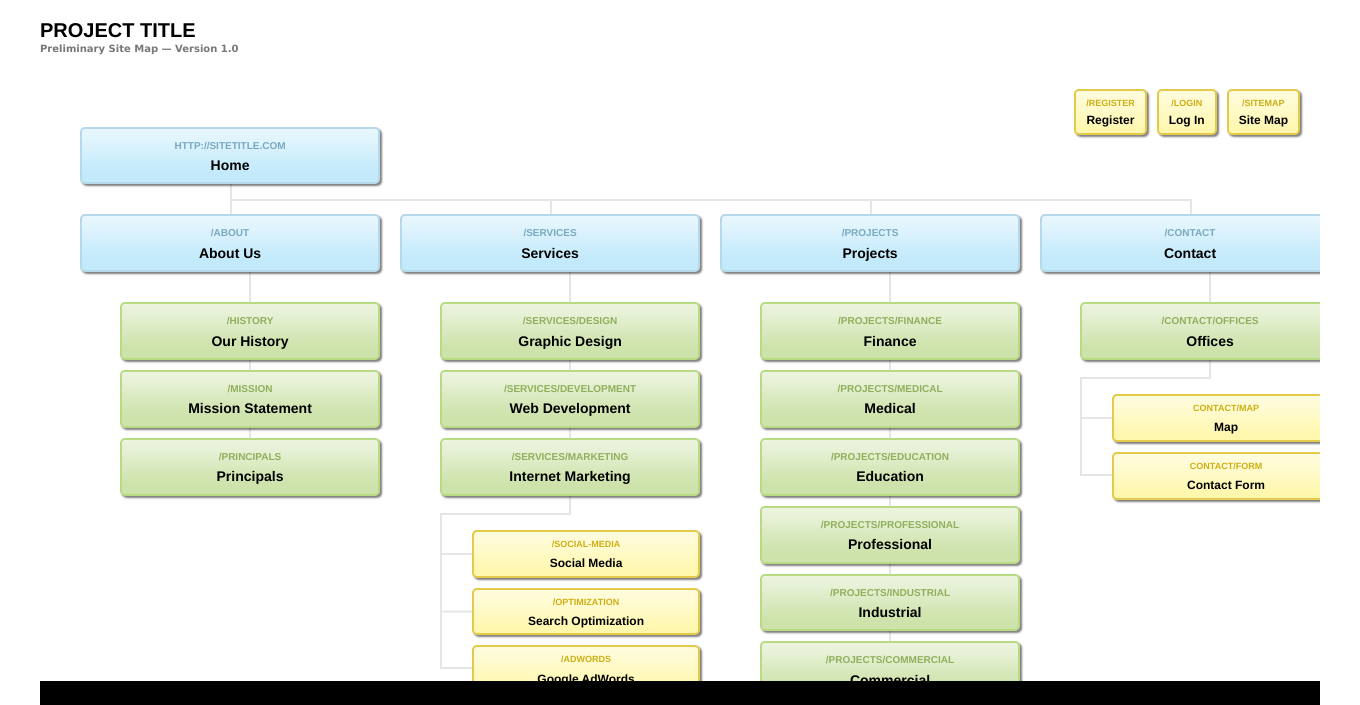
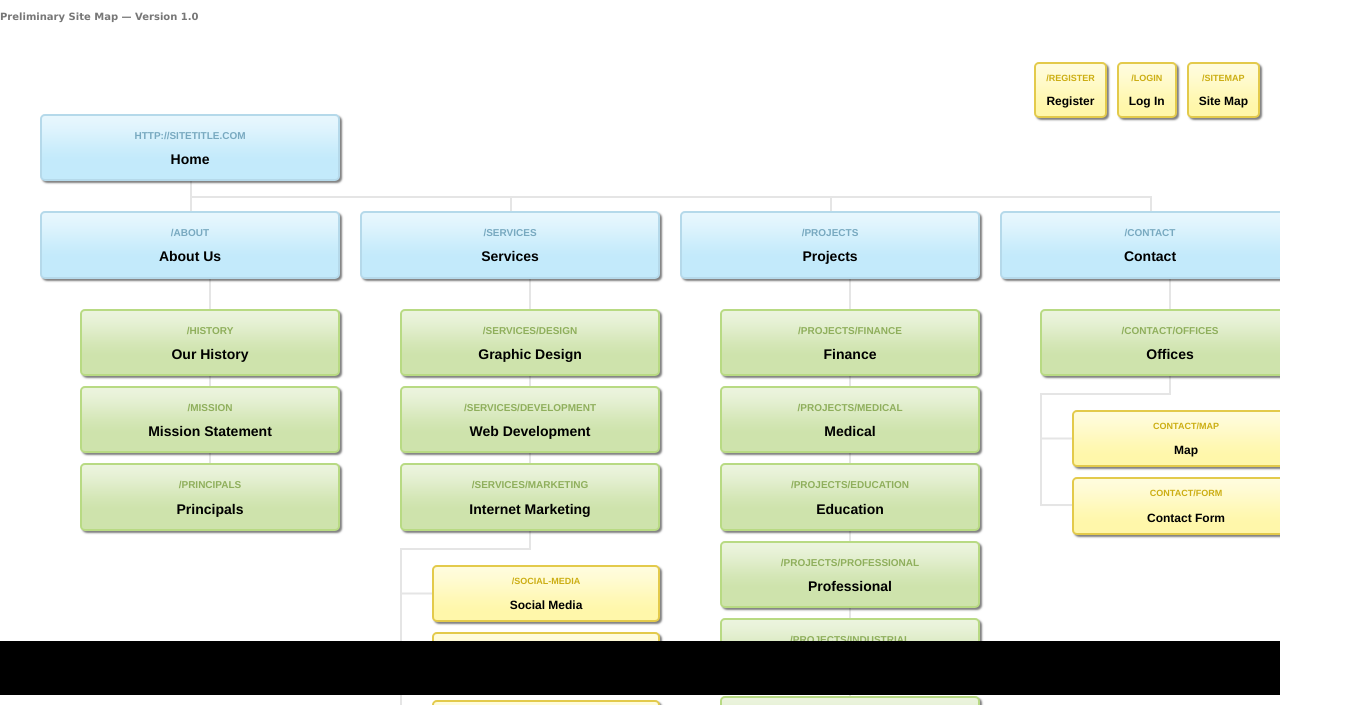
Before and after one commit to kenlum314/dkm-project, a plain HTML site: page site-map.html in a window 1280 px wide. Shown: the part 105-810 px from the top of the page, 1360 px wide, since content can reach past the window. Drawn offline with Linux system fonts and the light colour scheme.

Commit message:
Removing body styling and making general styles only applicable within a tag of class 'sitemap.'

```diff
--- a/css/slickmap.css
+++ b/css/slickmap.css
@@ -27,36 +27,27 @@
 /* ------------------------------------------------------------
 	General Styles
 ------------------------------------------------------------ */
-
-body {
-	background: white;
-	color: black;
-	padding: 40px;
-	font-family: Gotham, Helvetica, Arial, sans-serif;
-	font-size: 12px;
-	line-height: 1;
-}
 .sitemap {
 	margin: 0 0 40px 0;
 	float: left;
 	width: 100%;
 }
-h1 {
+.sitemap h1 {
 	font-weight: bold;
 	text-transform: uppercase;
 	font-size: 20px;
 	margin: 0 0 5px 0;
 }
-h2 {
+.sitemap h2 {
 	font-family: "Lucida Grande", Verdana, sans-serif;
 	font-size: 10px;
 	color: #777777;
 	margin: 0 0 20px 0;
 }
-a {
+.sitemap a {
 	text-decoration: none;
 }
-ol, ul {
+.sitemap ol, .sitemap ul {
 	list-style: none;
 }
 
@@ -108,8 +99,8 @@ ol, ul {
 #primaryNav li:last-child {
 	background: url('images/L1-right.png') center top no-repeat;
 }
-a:link:before,
-a:visited:before {
+.sitemap a:link:before,
+.sitemap a:visited:before {
 	content: " "attr(href)" ";
 	display: block;
 	text-transform: uppercase;
```
